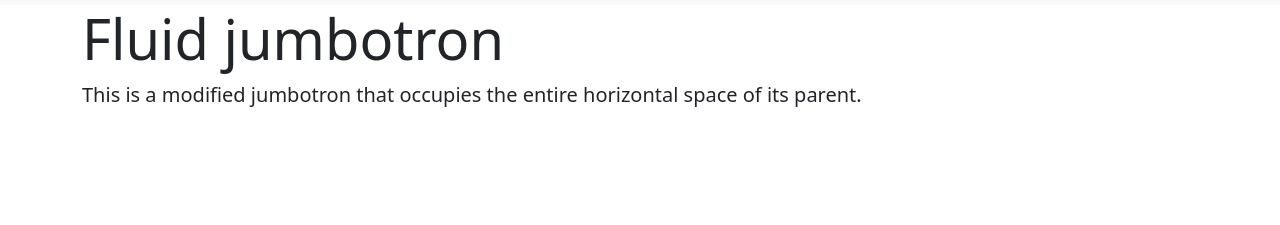
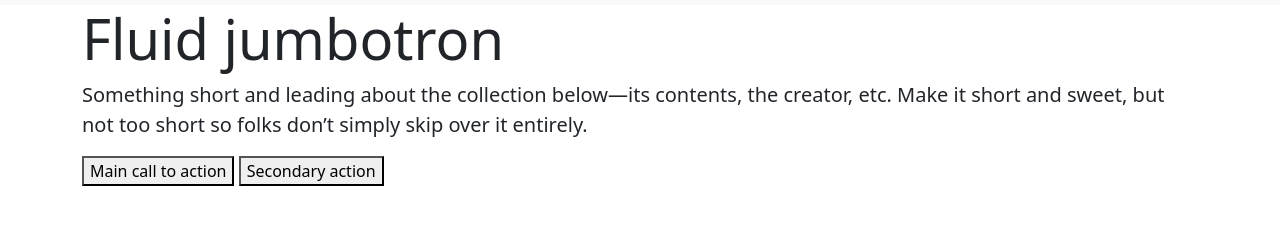
Before and after one commit to PTT154/GitDemo, a plain HTML site: page index.html in a window 1280 px wide. Shown: the part 51-276 px from the top of the page. Drawn offline with nearby package versions, Linux system fonts and the light colour scheme.

Commit message:
thay doi noi dung

```diff
--- a/index.html
+++ b/index.html
@@ -24,11 +24,13 @@
         </nav>
     </header>
     <section class="banner">
-        <div class="jumbotron jumbotron-fluid">
+        <div class="Album example">
             <div class="container">
                 <h1 class="display-4">Fluid jumbotron</h1>
-                <p class="lead">This is a modified jumbotron that occupies the entire horizontal space of its parent.
+                <p class="lead">Something short and leading about the collection below—its contents, the creator, etc. Make it short and sweet, but not too short so folks don’t simply skip over it entirely.
                 </p>
+                <button>Main call to action</button>
+                <button>Secondary action</button>
             </div>
         </div>
     </section>
```
